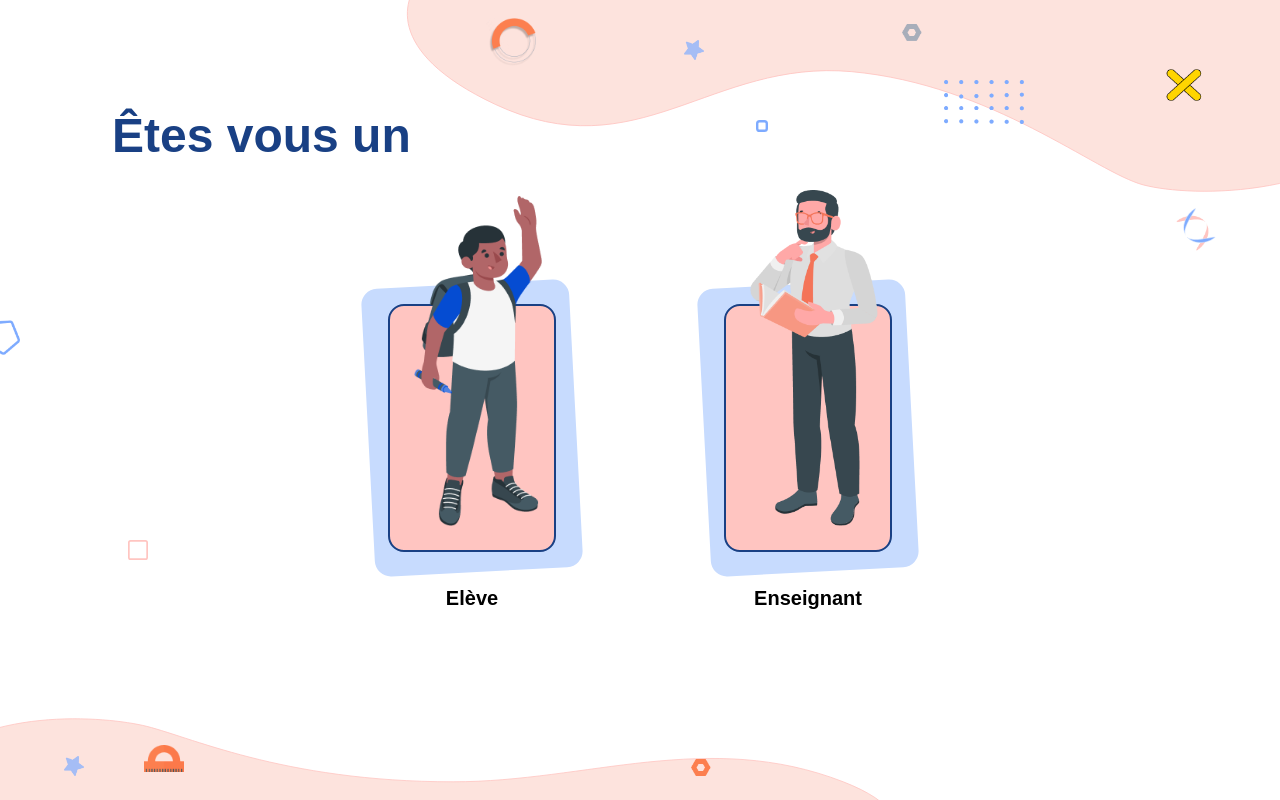
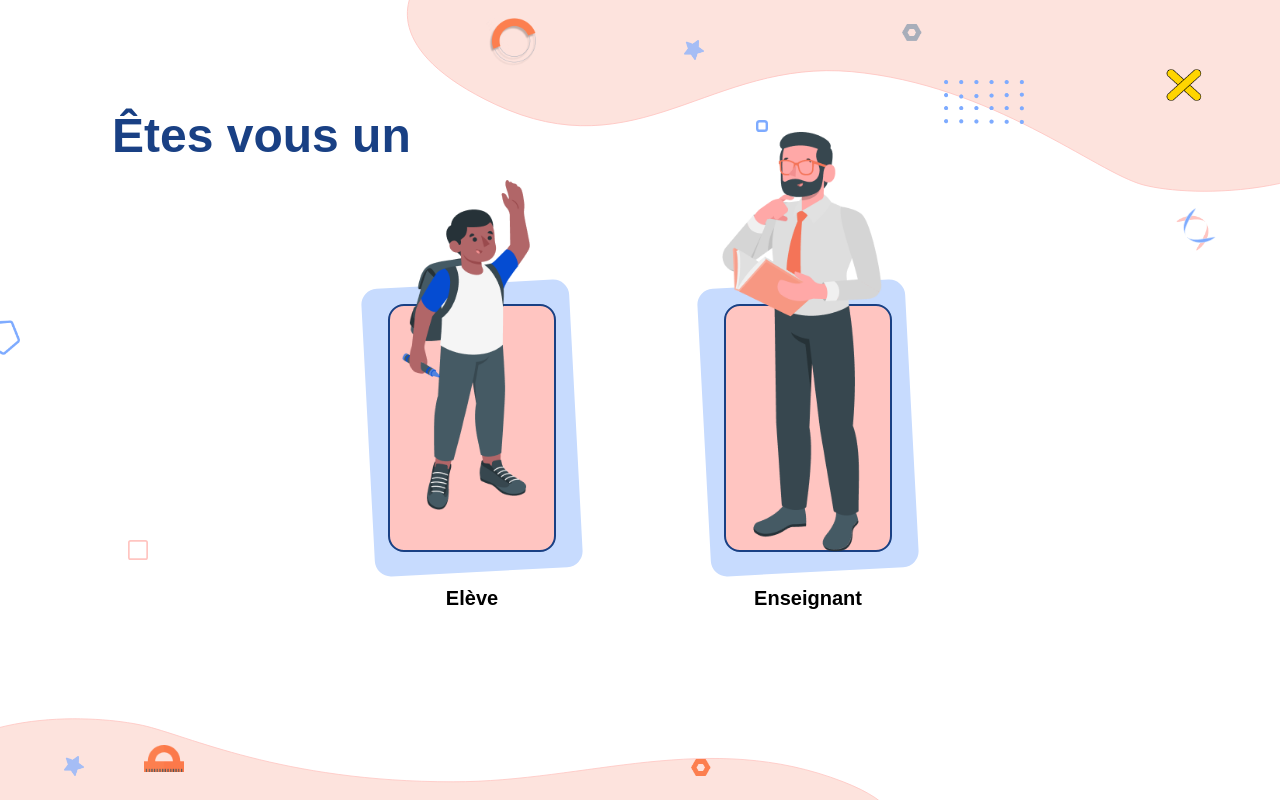
Before and after one commit to Abdelalim03/Projet2CP, a React (Create React App) app: page / in a window 1280 px wide. Built offline with nearby package versions, Linux system fonts and the light colour scheme; the HTML template or start-up script is replaced by a standard one; a web font is replaced by a local one.

Commit message:
fix feature

```diff
--- a/src/pages/EtesVous/Card.js
+++ b/src/pages/EtesVous/Card.js
@@ -7,7 +7,7 @@ export default function Card({ path, scale, name }) {
         <div class="flex flex-1 h-full -rotate-3 transform rounded-2xl bg-[#C7DBFE] hover:bg-[#7EABFF] p-5">
           <div class="h-full flex-1 rotate-3 rounded-2xl border-2 border-[#194084] bg-[#FFC5C1]">
               <img
-              className="w-24 lg:w-32 {scale} absolute bottom-6 left-6"
+              className={"w-24 lg:w-32 absolute bottom-10 left-3 "+(scale)}
               src={path}
               alt="CardImage"
               />
```
